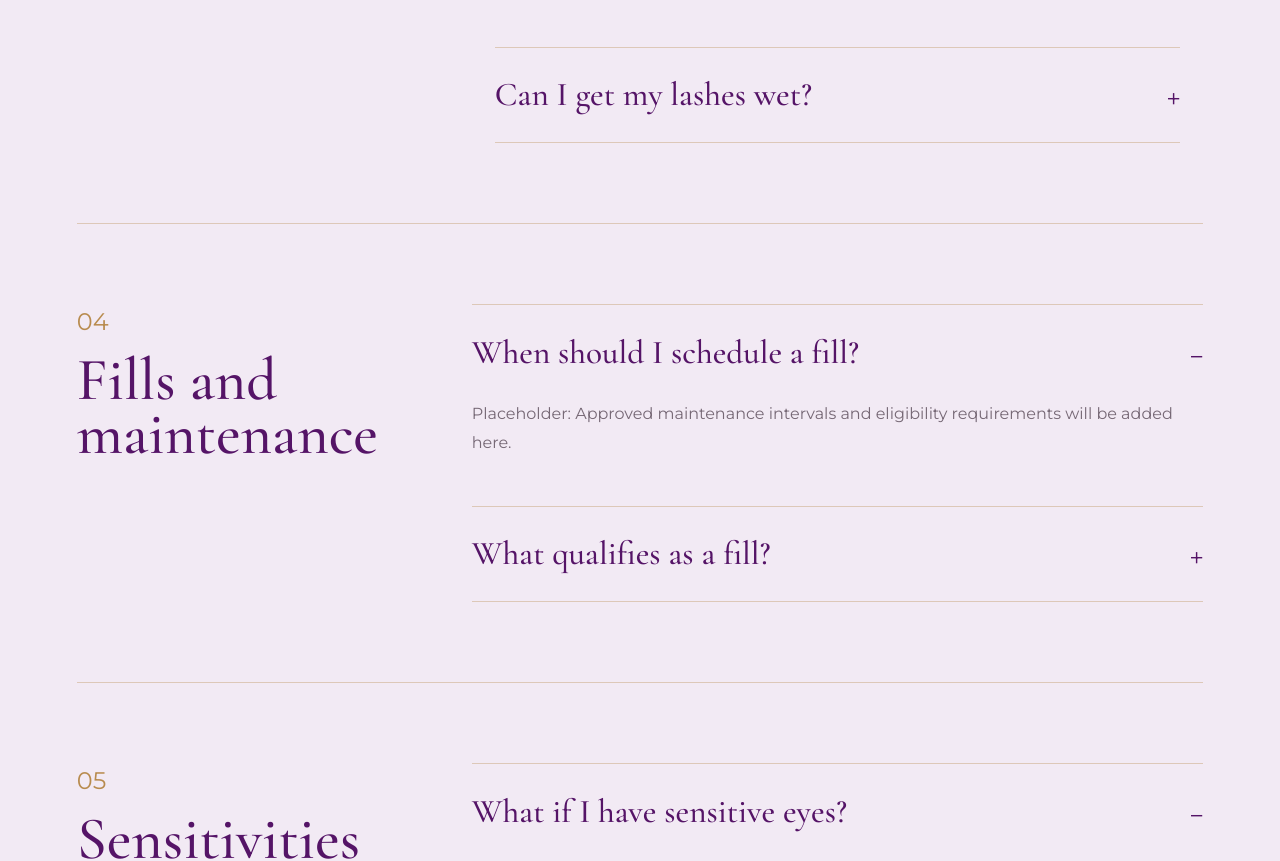
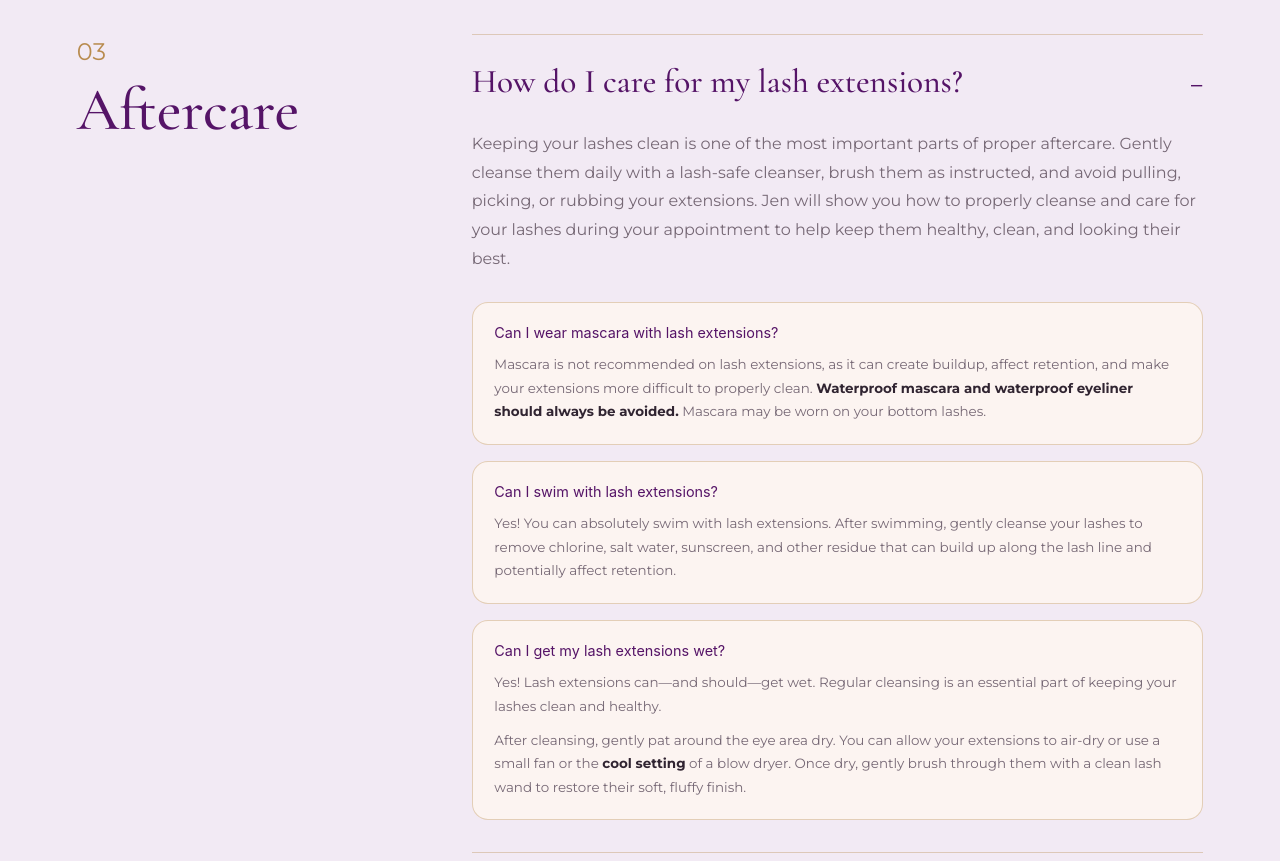
Before and after one commit to jnsrock88/lavender-lash-love-site, a Next.js app: page /faq in a window 1280 px wide. Shown: the part 2200-3061 px from the top of the page. Built offline with nearby package versions, Linux system fonts and the light colour scheme.

Commit message:
Expand appointment and aftercare FAQs

```diff
--- a/app/components/Accordion.tsx
+++ b/app/components/Accordion.tsx
@@ -15,13 +15,25 @@ type AccordionServiceCategory = {
   readonly offerings: readonly AccordionService[];
 };
 
+type AnswerSection = {
+  readonly title: string;
+  readonly paragraphs: readonly string[];
+};
+
 type StructuredAnswer = {
   readonly paragraphs?: readonly string[];
   readonly bullets?: readonly string[];
+  readonly sections?: readonly AnswerSection[];
   readonly services?: readonly AccordionServiceCategory[];
 };
 
 export type AccordionItem = readonly [string, string | StructuredAnswer];
+
+function FormattedText({ children }: { children: string }) {
+  return children.split("**").map((part, index) =>
+    index % 2 === 1 ? <strong key={`${part}-${index}`}>{part}</strong> : part,
+  );
+}
 
 function AnswerContent({ answer }: { answer: string | StructuredAnswer }) {
   if (typeof answer === "string") {
@@ -31,7 +43,9 @@ function AnswerContent({ answer }: { answer: string | StructuredAnswer }) {
   return (
     <>
       {answer.paragraphs?.map((paragraph) => (
-        <p key={paragraph}>{paragraph}</p>
+        <p key={paragraph}>
+          <FormattedText>{paragraph}</FormattedText>
+        </p>
       ))}
       {answer.bullets ? (
         <ul className="faq-checklist">
@@ -39,6 +53,20 @@ function AnswerContent({ answer }: { answer: string | StructuredAnswer }) {
             <li key={item}>{item}</li>
           ))}
         </ul>
+      ) : null}
+      {answer.sections ? (
+        <div className="faq-answer-sections">
+          {answer.sections.map((section) => (
+            <section key={section.title}>
+              <h4>{section.title}</h4>
+              {section.paragraphs.map((paragraph) => (
+                <p key={paragraph}>
+                  <FormattedText>{paragraph}</FormattedText>
+                </p>
+              ))}
+            </section>
+          ))}
+        </div>
       ) : null}
       {answer.services ? (
         <div className="faq-service-guide">
--- a/app/content.ts
+++ b/app/content.ts
@@ -267,15 +267,69 @@ export const faqGroups = [
   {
     title: "During the appointment",
     items: [
-      ["What does the appointment feel like?", "Placeholder: A reassuring description of the application experience will be supplied by Jen."],
-      ["How long will I be there?", "Placeholder: Appointment durations vary by service and will be added when approved."],
+      [
+        "What does the appointment feel like?",
+        {
+          paragraphs: [
+            "Settle in and unwind while Jen creates a personalized lash look designed just for you. Your appointment is your time to relax in a private, peaceful setting, complete with a cozy heated lash bed, soft blankets, and calming music.",
+            "Whether you choose to drift off for a lash nap, enjoy the quiet, or chat throughout your service, the experience is entirely yours. Every detail is designed to make your appointment feel comfortable, unrushed, and a little luxurious.",
+          ],
+        },
+      ],
+      [
+        "How long will my appointment take?",
+        {
+          paragraphs: [
+            "For a new full set, please plan to set aside approximately **2–3 hours** for your appointment. This time includes your consultation, where we’ll discuss your desired look, assess your natural lashes, customize your lash design, complete your application, and allow time for finishing touches and checkout.",
+            "Appointment times for fills and other services will vary depending on the service selected, the condition and amount of your natural lashes and existing extensions, and your desired result.",
+            "Each appointment is intentionally scheduled with enough time to create beautiful, detailed results without feeling rushed. Lash fill appointments typically take **1–2 hours**, depending on your lash retention and the amount of new growth. During your fill, the lashes are cleansed and prepped, grown-out extensions are carefully removed, and fresh extensions are applied to new natural lashes and any lashes where extensions were removed.",
+          ],
+        },
+      ],
     ],
   },
   {
     title: "Aftercare",
     items: [
-      ["How do I care for my lashes?", "Placeholder: Approved cleansing, brushing, and product guidance will be added here."],
-      ["Can I get my lashes wet?", "Placeholder: Jen’s approved post-appointment timing and care instructions will be added here."],
+      [
+        "How do I care for my lash extensions?",
+        {
+          paragraphs: [
+            "Keeping your lashes clean is one of the most important parts of proper aftercare. Gently cleanse them daily with a lash-safe cleanser, brush them as instructed, and avoid pulling, picking, or rubbing your extensions. Jen will show you how to properly cleanse and care for your lashes during your appointment to help keep them healthy, clean, and looking their best.",
+          ],
+          sections: [
+            {
+              title: "Can I wear mascara with lash extensions?",
+              paragraphs: [
+                "Mascara is not recommended on lash extensions, as it can create buildup, affect retention, and make your extensions more difficult to properly clean. **Waterproof mascara and waterproof eyeliner should always be avoided.** Mascara may be worn on your bottom lashes.",
+              ],
+            },
+            {
+              title: "Can I swim with lash extensions?",
+              paragraphs: [
+                "Yes! You can absolutely swim with lash extensions. After swimming, gently cleanse your lashes to remove chlorine, salt water, sunscreen, and other residue that can build up along the lash line and potentially affect retention.",
+              ],
+            },
+            {
+              title: "Can I get my lash extensions wet?",
+              paragraphs: [
+                "Yes! Lash extensions can—and should—get wet. Regular cleansing is an essential part of keeping your lashes clean and healthy.",
+                "After cleansing, gently pat around the eye area dry. You can allow your extensions to air-dry or use a small fan or the **cool setting** of a blow dryer. Once dry, gently brush through them with a clean lash wand to restore their soft, fluffy finish.",
+              ],
+            },
+          ],
+        },
+      ],
+      [
+        "What can affect lash retention?",
+        {
+          paragraphs: [
+            "Lash retention can vary from person to person and is influenced by several factors, including your natural lash cycle, skincare and makeup products, heat and humidity, medications, hormones, supplements, stress, lifestyle, and proper home care.",
+            "Great retention is also a **partnership between you and your lash artist**. Proper preparation, application technique, adhesive use, and product selection all play an important role on the artist’s end, while regular cleansing and proper aftercare help maintain your extensions between appointments.",
+            "Even with excellent application and aftercare, some natural shedding is completely normal as your lashes move through their natural growth cycle.",
+          ],
+        },
+      ],
     ],
   },
   {
--- a/app/globals.css
+++ b/app/globals.css
@@ -921,6 +921,38 @@ blockquote {
 
 .faq-checklist li::marker {
   color: var(--champagne);
+}
+
+.faq-answer-sections {
+  display: grid;
+  gap: 1rem;
+  margin-top: 1.75rem;
+}
+
+.faq-answer-sections section {
+  padding: 1.25rem 1.35rem;
+  border: 1px solid var(--line);
+  border-radius: 1rem;
+  background: color-mix(in srgb, var(--cream) 76%, transparent);
+}
+
+.faq-answer-sections h4 {
+  margin: 0 0 0.65rem;
+  color: var(--aubergine);
+  font-family: var(--sans);
+  font-size: 0.9rem;
+  line-height: 1.4;
+}
+
+.faq-answer-sections p {
+  margin: 0.65rem 0 0;
+  font-size: 0.84rem;
+  line-height: 1.75;
+}
+
+.faq-answer-sections strong,
+.faq-answer > p strong {
+  color: var(--ink);
 }
 
 .faq-service-guide {
```
Also changed, not shown: 1 other file (tests, documents, lock files or other folders).
